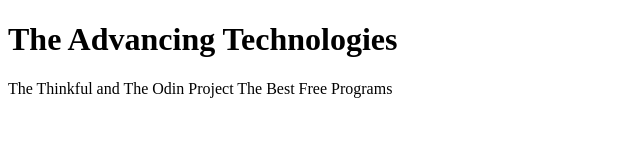
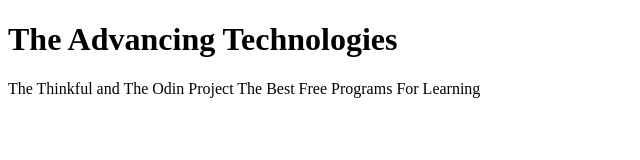
Before and after one commit to cephasghai/test, a plain HTML site: page readme.html in a window 1280 px wide. Shown: the whole page, without its empty margins (0-640 px from the left). Drawn offline with Linux system fonts and the light colour scheme.

Commit message:
made changes

```diff
--- a/readme.html
+++ b/readme.html
@@ -7,7 +7,7 @@
 
  <body>
   <h1>The Advancing Technologies</h1>
-  <p>The Thinkful and The Odin Project The Best Free Programs</p>
+  <p>The Thinkful and The Odin Project The Best Free Programs For Learning</p>
  </body>
 
 </html>
```
